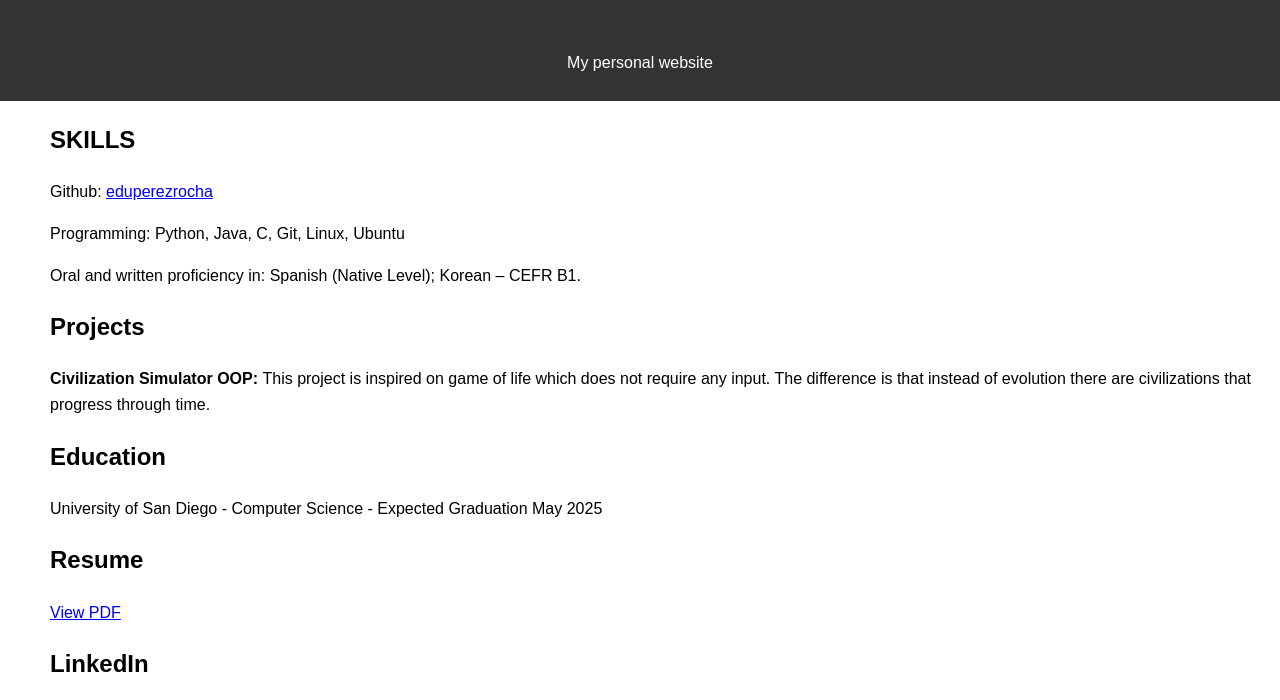
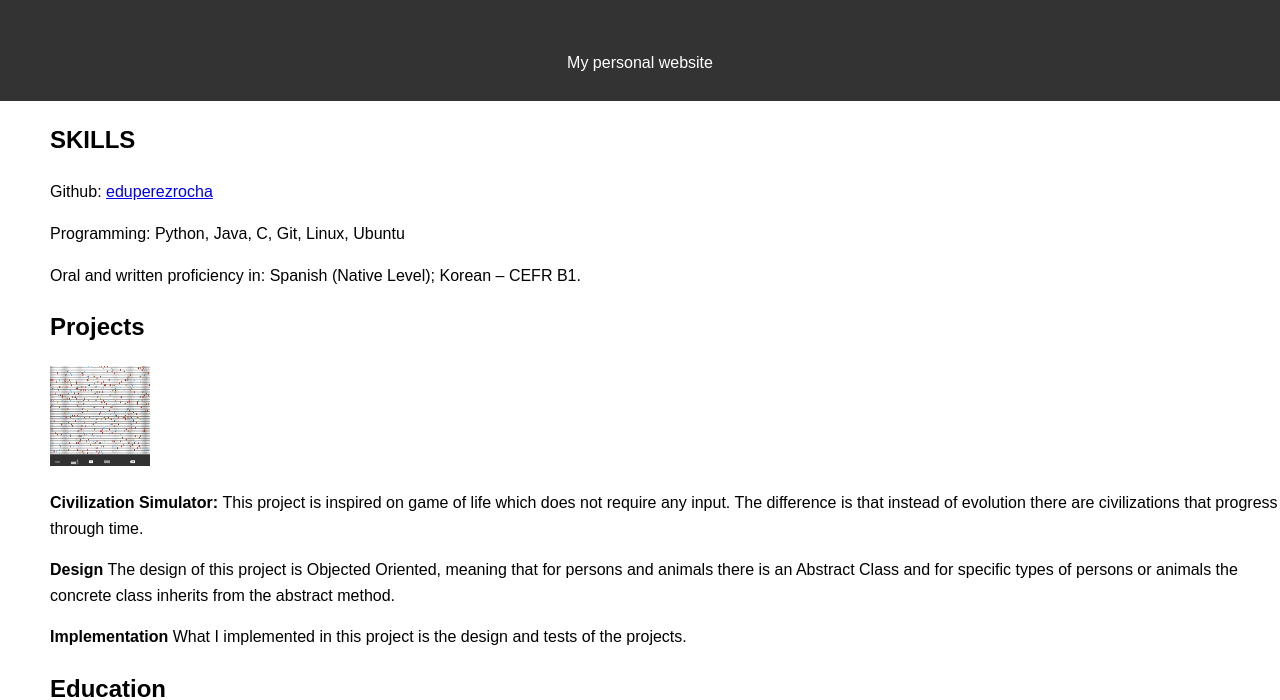
Before and after one commit to eduperezrocha/eduperezrocha.github.io, a plain HTML site: page index.html in a window 1280 px wide. Shown: the part 96-796 px from the top of the page. Drawn offline with Linux system fonts and the light colour scheme.

Commit message:
Changed the image

```diff
--- a/index.html
+++ b/index.html
@@ -34,9 +34,21 @@
     </section>
     <section id = "Projects">
         <h2>Projects</h2>
+        <BODY>
+            <IMG SRC="GameOfLife.png" width="100" height="100">
+        </BODY>
         <p>
-            <b>Civilization Simulator OOP: </b>This project is inspired on game of life which does not require any input.
+            <b>Civilization Simulator: </b>This project is inspired on game of life which does not require any input.
             The difference is that instead of evolution there are civilizations that progress through time.
+            <p>
+                <b>Design</b> The design of this project is Objected Oriented, meaning that
+                for persons and animals there is an Abstract Class and for specific types of persons or animals the concrete
+                class inherits from the abstract method.
+            </p>
+            <p>
+                <b>Implementation</b> What I implemented in this project is the design and tests of the
+                projects.
+            </p>
         </p>
 
     </section>
```
Also changed, not shown: GameOfLife.gif (deleted), GameOfLife.png (added).
